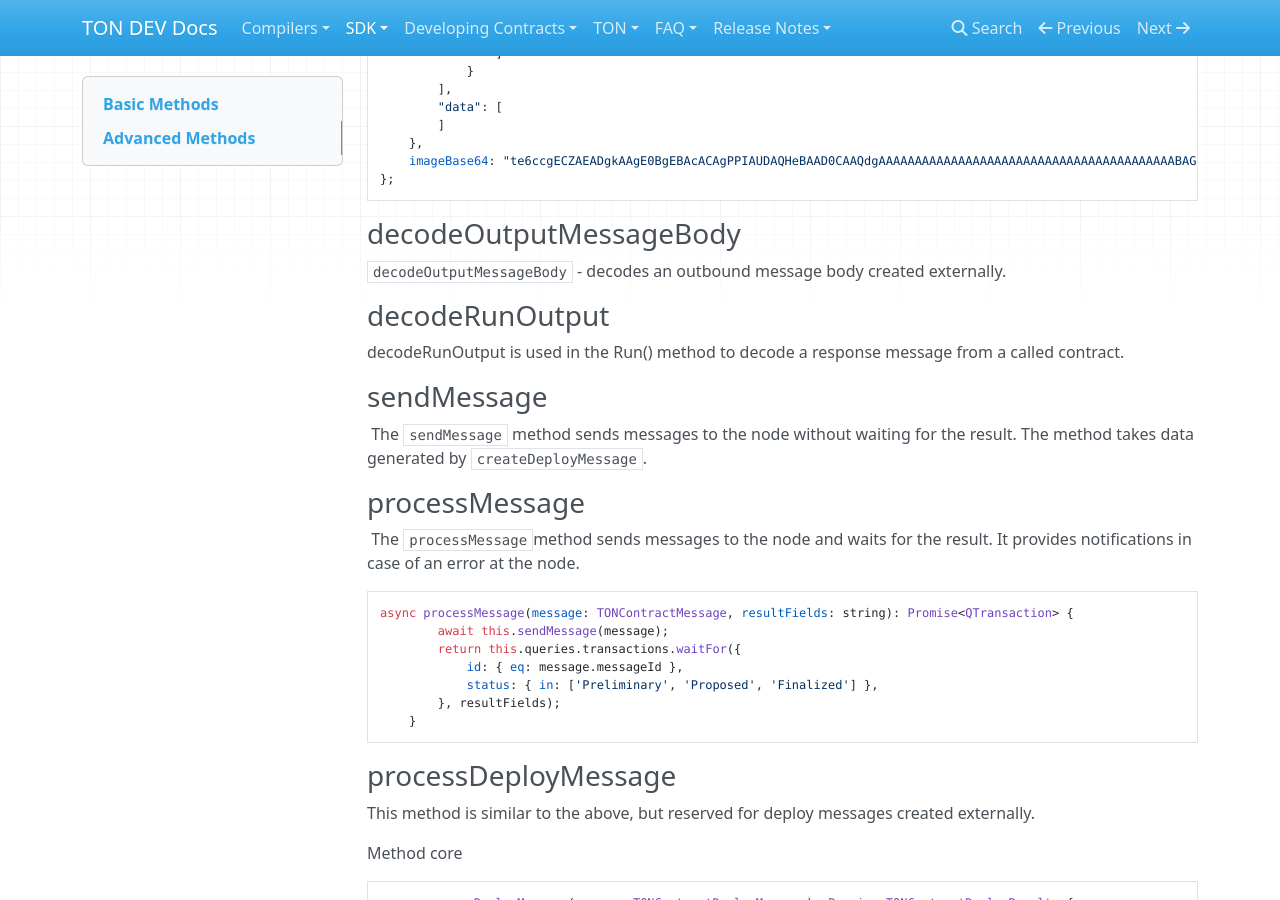
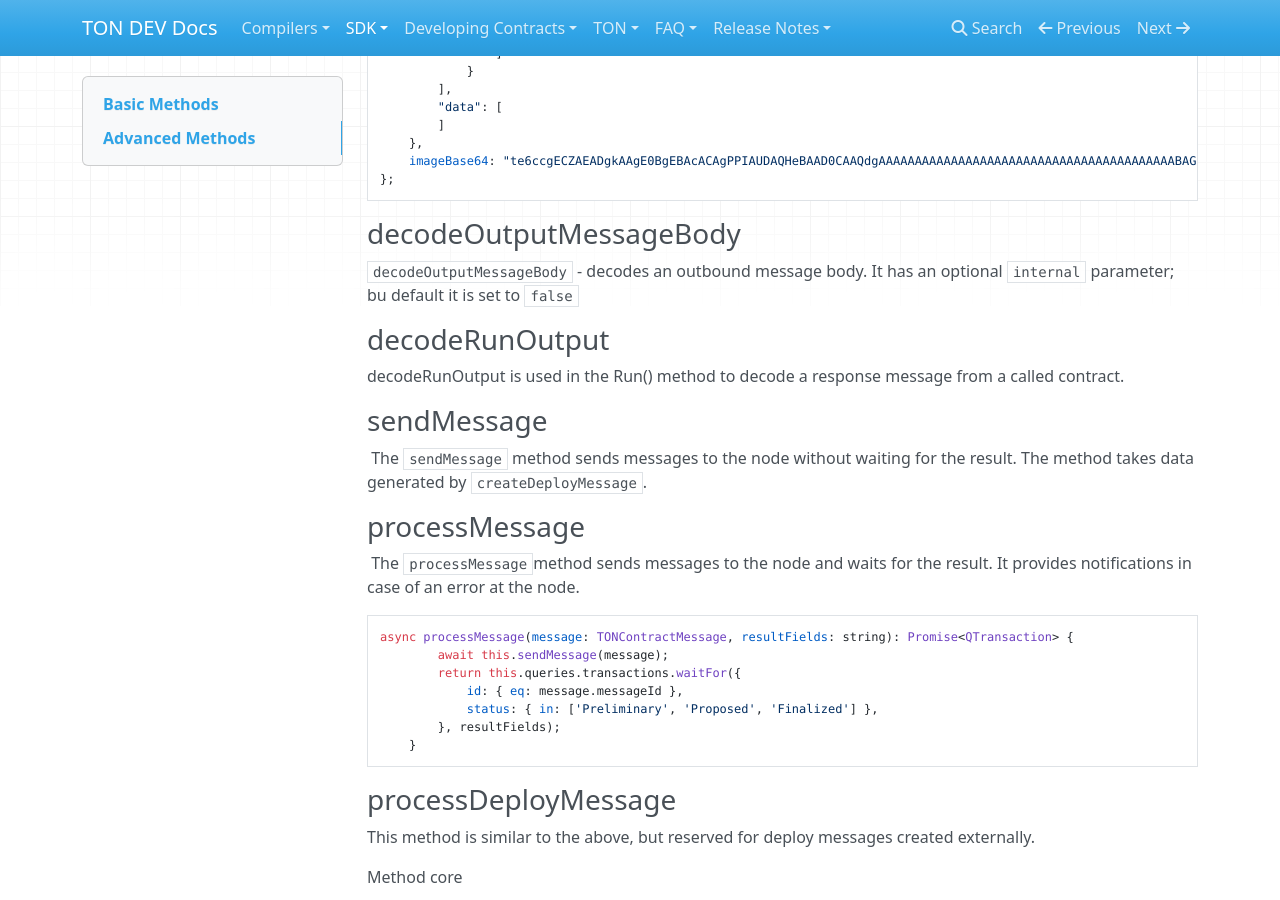
Before and after one commit to vird/public_documentation, an MkDocs documentation site: the page built from docs/SDK/SDK API/Contract Management.md, in a window 1280 px wide and 900 px high, scrolled down 7536 px. Built offline with MkDocs 1.6.1, drawn with Linux system fonts in a browser that asks for light colours; nearby versions of some CDN libraries.

Commit message:
modifications

```diff
--- a/docs/SDK/SDK API/Contract Management.md
+++ b/docs/SDK/SDK API/Contract Management.md
@@ -350,7 +350,7 @@ const events_package: TONContractPackage = {
 
 ### **decodeOutputMessageBody**
 
-`decodeOutputMessageBody` - decodes an outbound message body created externally.
+`decodeOutputMessageBody` - decodes an outbound message body. It has an optional `internal` parameter; bu default it is set to `false`
 
 ### **decodeRunOutput**
 
```
Also changed, not shown: docs/FAQ/Solidity Compiler.md (deleted, +0 -29 lines).
